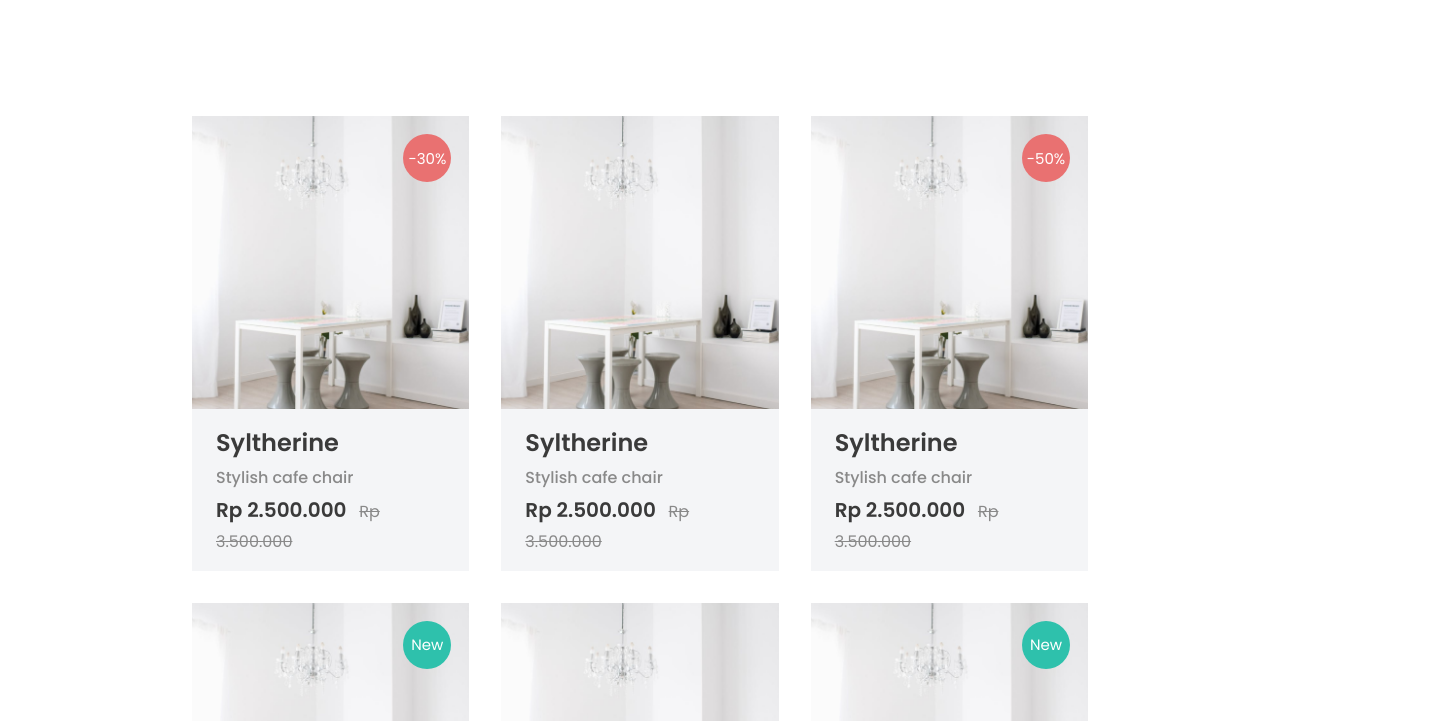
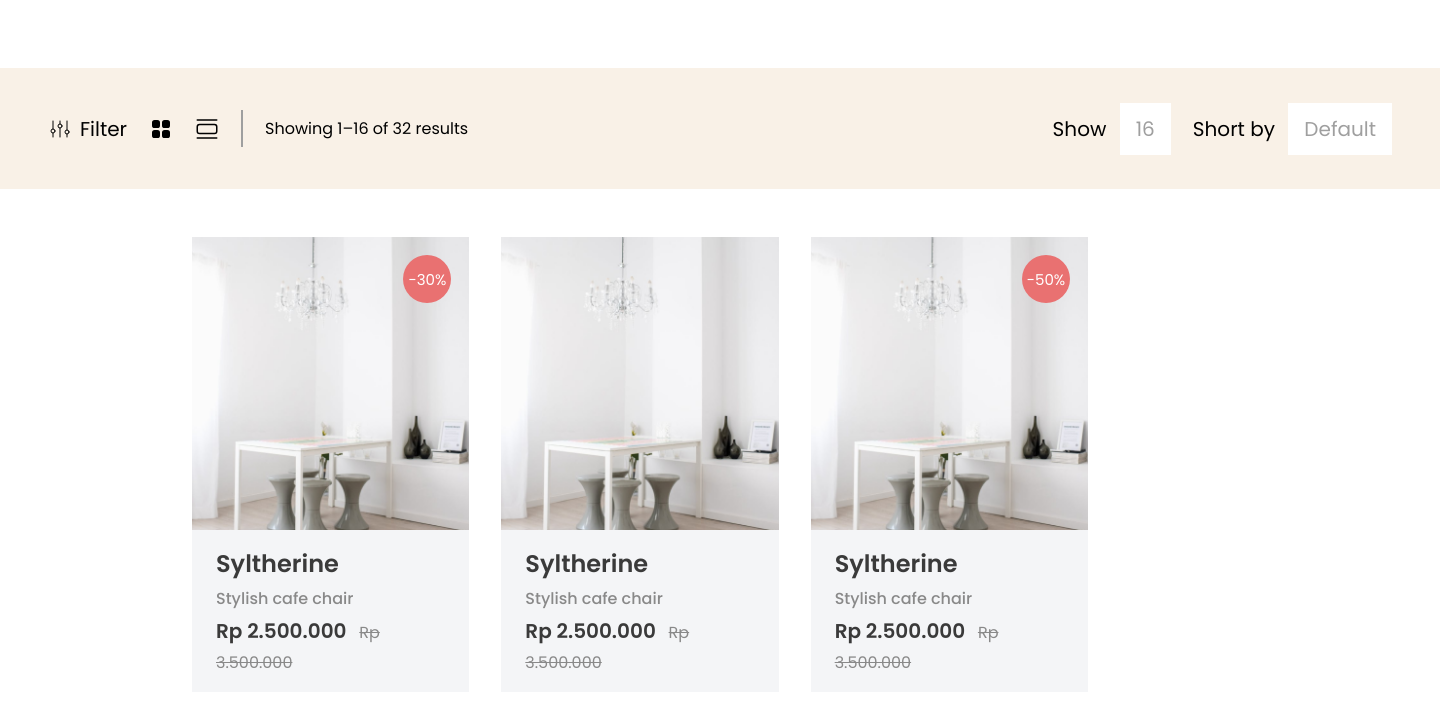
Before and after one commit to hossainpgmr/Furniro, a website: page shop.html in a window 1280 px wide. Shown: the part 265-986 px from the top of the page, 1440 px wide, since content can reach past the window. Drawn offline with Linux system fonts and the light colour scheme.

Commit message:
product filter area complete

```diff
--- a/sass/main.scss
+++ b/sass/main.scss
@@ -623,7 +623,7 @@ footer {
   background-repeat: no-repeat;
   object-fit: cover;
   margin: 0 auto;
-  width: 1400px;
+  width: 1440px;
   height: 260px;
   text-align: center;
 
@@ -637,7 +637,6 @@ footer {
     display: flex;
     justify-content: center;
     align-items: center;
-  }
     a {
       color: #000;
       font-size: 16px;
@@ -650,6 +649,70 @@ footer {
     span {
       margin: 0 8px;
       font-weight: 400;
-    font-size: 30px;
+      font-size: 24px;
     }
   }
+}
+// filtering area
+.shop-filtering {
+  display: flex;
+  justify-content: space-between;
+  align-items: center;
+  width: 1440px;
+  margin: 0 auto;
+  padding: 42px 48px;
+  background: #f9f1e7;
+  .filter-area {
+    display: flex;
+    justify-content: center;
+    align-items: center;
+    .icons {
+      display: flex;
+      justify-content: center;
+      align-items: center;
+      img {
+        margin-right: 22px;
+        &:first-child {
+          margin-right: 8px;
+        }
+      }
+      span {
+        margin-right: 22px;
+        color: #000;
+        font-size: 20px;
+        font-weight: 400;
+        line-height: inherit;
+      }
+    }
+    .vartical {
+      margin-right: 22px;
+      background: #9f9f9f;
+      width: 2px;
+      height: 37px;
+    }
+    p {
+      color: #000;
+      font-size: 16px;
+      font-weight: 400;
+      line-height: 24px;
+    }
+  }
+  .selection-area {
+    display: flex;
+    justify-content: center;
+    align-items: center;
+    p {
+      margin-left: 22px;
+      color: #000;
+      font-size: 20px;
+      font-weight: 400;
+      line-height: inherit;
+      span {
+        margin-left: 8px;
+        padding: 12px 16px;
+        color: #9f9f9f;
+        background: #fff;
+      }
+    }
+  }
+}
--- a/shop.html
+++ b/shop.html
@@ -65,13 +65,29 @@
         <main>
             <div class="shop-page">
                 <div class="shop-heading">
-                    <div class="link">
+                    <div>
                         <h3>Shop</h3>
                         <p>
                             <a href="#">Home</a>
                             <span>></span>
                             <a class="active" href="#">Shop</a>
                         </p>
+                    </div>
+                </div>
+                <div class="shop-filtering">
+                    <div class="filter-area">
+                        <div class="icons">
+                            <img src="./assets/filter.svg" alt="Filter"><span>Filter</span>
+                            <img src="./assets/grid.svg" alt="Grid">
+                            <img src="./assets/list.svg" alt="List">
+
+                        </div>
+                        <span class="vartical"></span>
+                        <p>Showing 1–16 of 32 results</p>
+                    </div>
+                    <div class="selection-area">
+                        <p>Show <span>16</span></p>
+                        <p>Short by <span>Default</span></p>
                     </div>
                 </div>
                 <div class="shop-middle">
```
Also changed, not shown: assets/filter.svg (added), assets/grid.svg (added), assets/list.svg (added), css/main.css, 1 other file. Lines whose indentation alone changed are shown as unchanged.
